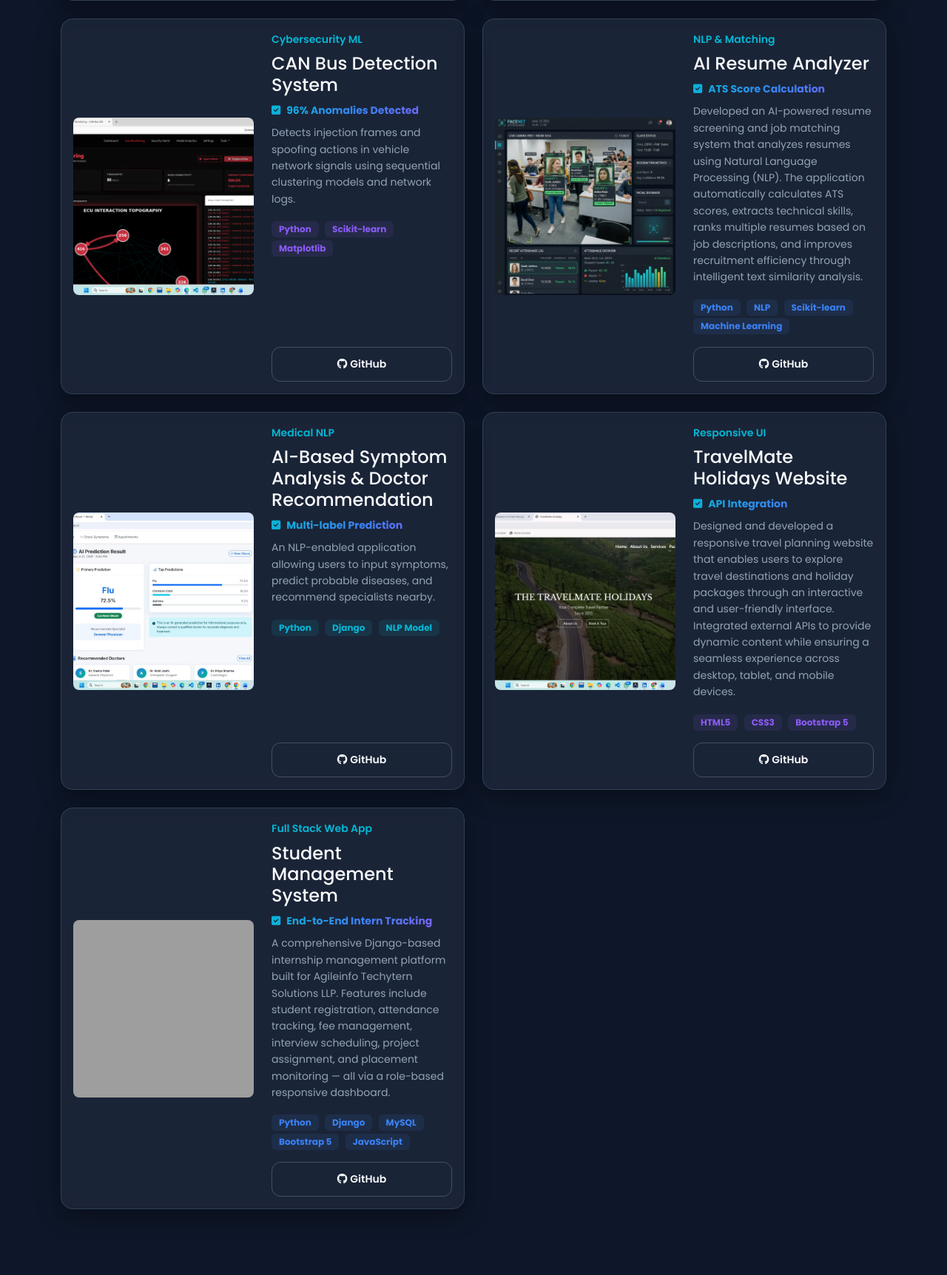
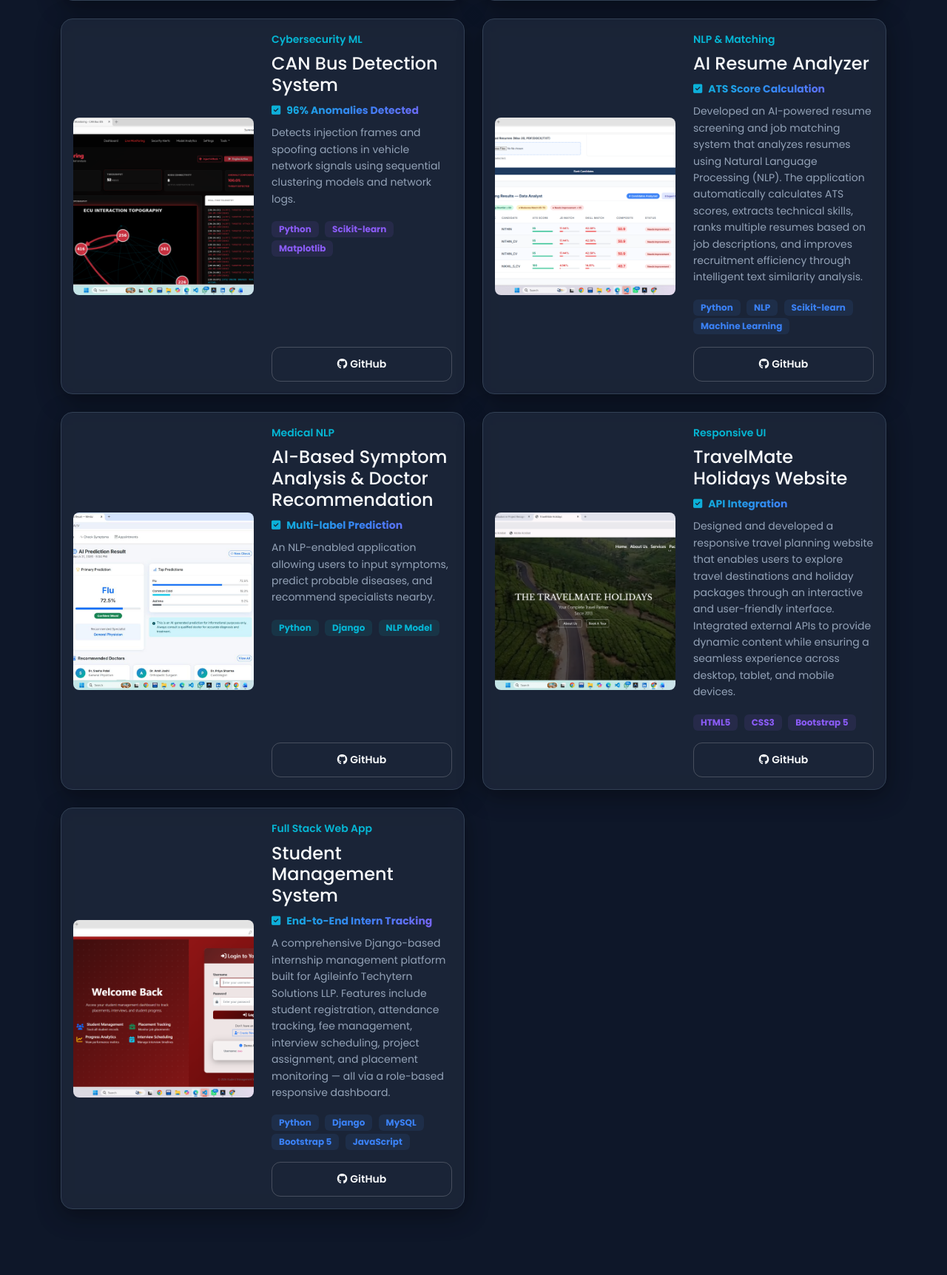
Before and after one commit to Manjima0712/Manjima_Portfolio, a Flask app: page /projects in a window 1280 px wide. Shown: the part 1336-3060 px from the top of the page at 74% size. Run offline with Flask 3, Linux system fonts and the light colour scheme; some libraries are stand-ins or nearby versions; grey boxes are pictures that could not be loaded.

Commit message:
Update project image extensions to PNG

```diff
--- a/projects.html
+++ b/projects.html
@@ -256,7 +256,7 @@
                     <div class="row h-100 align-items-center">
                         <div class="col-md-6 mb-3 mb-md-0">
                             <div class="project-img-wrapper rounded-3 overflow-hidden" style="height: 240px;">
-                                <img src="./static/images/projects/ats_resume_analyzer.jpg" alt="AI Resume Analyzer for Job Description Matching" class="w-100 h-100 object-fit-cover hover-scale">
+                                <img src="./static/images/projects/NLP_ATS.png" alt="AI Resume Analyzer for Job Description Matching" class="w-100 h-100 object-fit-cover hover-scale">
                             </div>
                         </div>
                         <div class="col-md-6 d-flex flex-column justify-content-between h-100 text-start">
@@ -350,7 +350,7 @@
                     <div class="row h-100 align-items-center">
                         <div class="col-md-6 mb-3 mb-md-0">
                             <div class="project-img-wrapper rounded-3 overflow-hidden" style="height: 240px;">
-                                <img src="./static/assets/images/student_management.jpg" alt="Student Management System" class="w-100 h-100 object-fit-cover hover-scale">
+                                <img src="./static/assets/images/student_management.png" alt="Student Management System" class="w-100 h-100 object-fit-cover hover-scale">
                             </div>
                         </div>
                         <div class="col-md-6 d-flex flex-column justify-content-between h-100 text-start">
--- a/templates/projects.html
+++ b/templates/projects.html
@@ -162,7 +162,7 @@
                     <div class="row h-100 align-items-center">
                         <div class="col-md-6 mb-3 mb-md-0">
                             <div class="project-img-wrapper rounded-3 overflow-hidden" style="height: 240px;">
-                                <img src="{{ url_for('static', filename='images/projects/ats_resume_analyzer.jpg') }}" alt="AI Resume Analyzer for Job Description Matching" class="w-100 h-100 object-fit-cover hover-scale">
+                                <img src="{{ url_for('static', filename='images/projects/NLP_ATS.png') }}" alt="AI Resume Analyzer for Job Description Matching" class="w-100 h-100 object-fit-cover hover-scale">
                             </div>
                         </div>
                         <div class="col-md-6 d-flex flex-column justify-content-between h-100 text-start">
@@ -256,7 +256,7 @@
                     <div class="row h-100 align-items-center">
                         <div class="col-md-6 mb-3 mb-md-0">
                             <div class="project-img-wrapper rounded-3 overflow-hidden" style="height: 240px;">
-                                <img src="{{ url_for('static', filename='assets/images/student_management.jpg') }}" alt="Student Management System" class="w-100 h-100 object-fit-cover hover-scale">
+                                <img src="{{ url_for('static', filename='assets/images/student_management.png') }}" alt="Student Management System" class="w-100 h-100 object-fit-cover hover-scale">
                             </div>
                         </div>
                         <div class="col-md-6 d-flex flex-column justify-content-between h-100 text-start">
```
Also changed, not shown: static/images/projects/ats_resume_analyzer.jpg (deleted).
